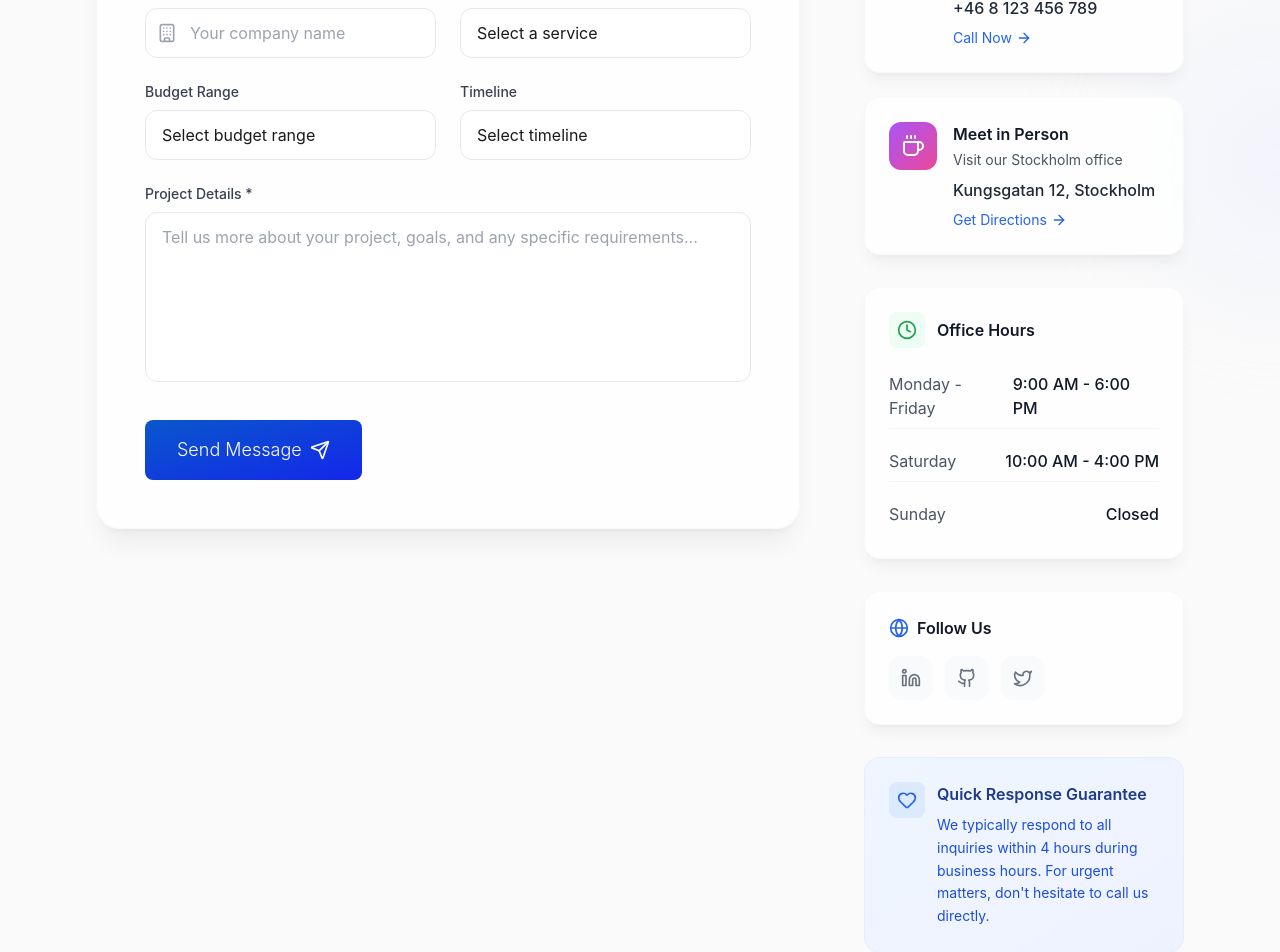
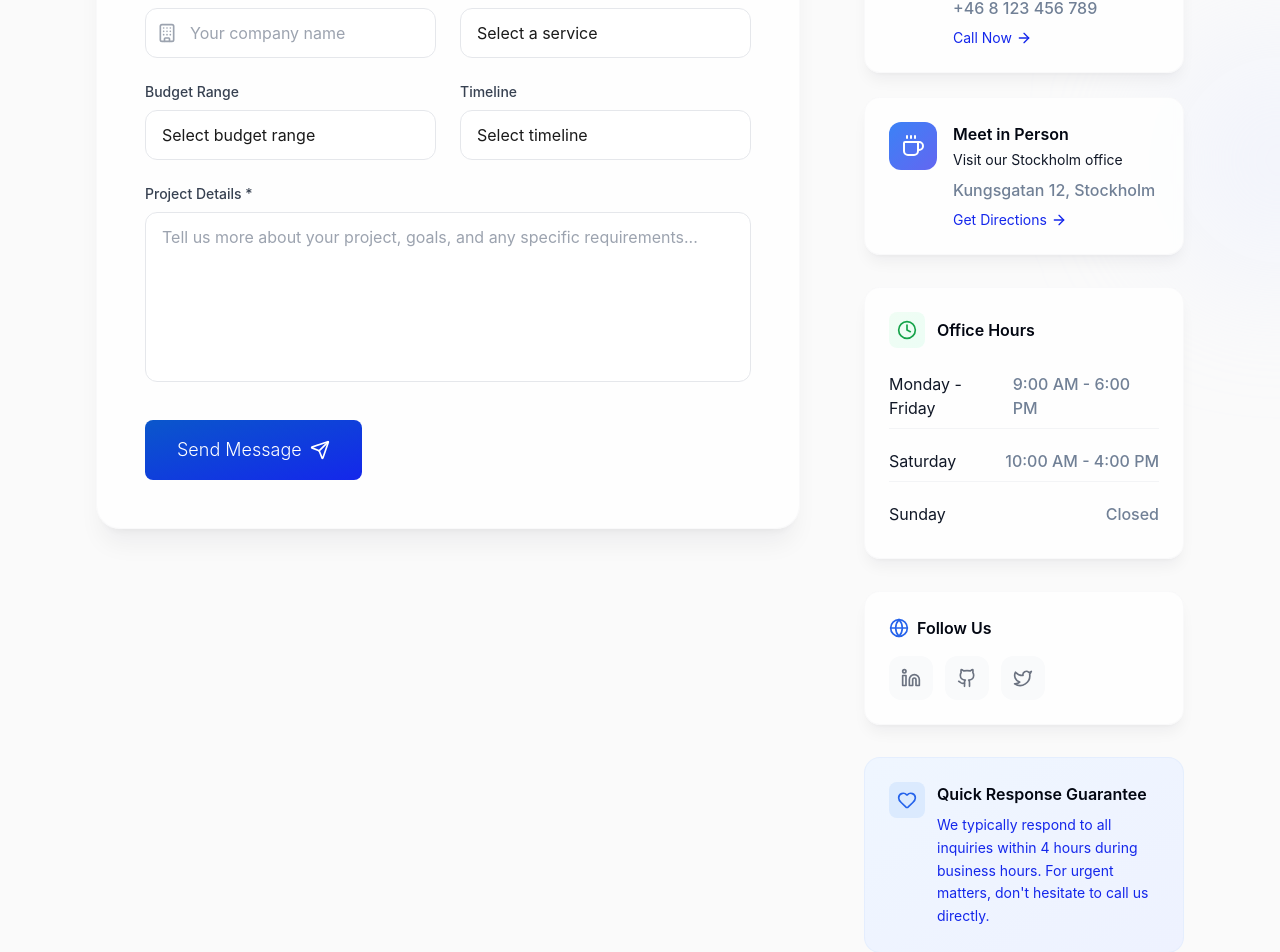
Before and after one commit to YaliZhang1/YL-website, a React (Vite) app: page /contact in a window 1280 px wide. Shown: the part 780-1732 px from the top of the page. Built offline with nearby package versions, Linux system fonts and the light colour scheme; the HTML template or start-up script is replaced by a standard one.

Commit message:
fix the style of Contact page

```diff
--- a/src/pages/Contact.tsx
+++ b/src/pages/Contact.tsx
@@ -93,7 +93,7 @@ export default function Contact() {
       description: "Speak directly with our team",
       contact: "+46 8 123 456 789",
       action: "Call Now",
-      color: "from-green-500 to-emerald-500",
+      color: "from-blue-500 to-indigo-500",
     },
     {
       icon: Coffee,
@@ -101,7 +101,7 @@ export default function Contact() {
       description: "Visit our Stockholm office",
       contact: "Kungsgatan 12, Stockholm",
       action: "Get Directions",
-      color: "from-purple-500 to-pink-500",
+      color: "from-blue-500 to-indigo-500",
     },
   ];
 
@@ -150,7 +150,7 @@ export default function Contact() {
                 </span>
                 Together
               </h1>
-              <p className="text-xl text-gray-600 max-w-3xl mx-auto leading-relaxed">
+              <p className="text-xl text-nordic-muted max-w-3xl mx-auto leading-relaxed">
                 Ready to transform your vision into reality? We'd love to hear
                 about your project and explore how we can help you achieve your
                 goals.
@@ -158,10 +158,10 @@ export default function Contact() {
             </div>
           </div>
 
-          {/* 主要内容区域 */}
+          {/* main content*/}
           <div className="container mx-auto px-8 md:px-16 lg:px-24 max-w-7xl pb-20">
             <div className="grid lg:grid-cols-3 gap-16">
-              {/* 左侧 - 联系表单 */}
+              {/* left - contact sheet */}
               <div className="lg:col-span-2">
                 <div className="bg-white/80 backdrop-blur-sm rounded-3xl border border-gray-100/50 p-8 md:p-12 shadow-xl shadow-gray-900/5">
                   <h2 className="text-2xl font-bold text-gray-900 mb-2">
@@ -378,7 +378,7 @@ export default function Contact() {
                     return (
                       <div
                         key={index}
-                        className="group bg-white/80 backdrop-blur-sm rounded-2xl border border-gray-100/50 p-6 shadow-lg shadow-gray-900/5 hover:shadow-xl hover:shadow-gray-900/10 transition-all duration-300 hover:-translate-y-1 cursor-pointer"
+                        className="group bg-white/80 dark:bg-white/40 backdrop-blur-sm rounded-2xl border border-gray-100/50 p-6 shadow-lg shadow-gray-900/5 hover:shadow-xl hover:shadow-gray-900/10 transition-all duration-300 hover:-translate-y-1 cursor-pointer"
                       >
                         <div className="flex items-start space-x-4">
                           <div
@@ -387,16 +387,16 @@ export default function Contact() {
                             <Icon className="w-6 h-6" />
                           </div>
                           <div className="flex-grow">
-                            <h3 className="font-semibold text-gray-900 mb-1">
+                            <h3 className="font-semibold text-text mb-1">
                               {method.title}
                             </h3>
-                            <p className="text-sm text-gray-600 mb-2">
+                            <p className="text-sm text-gray-900 mb-2">
                               {method.description}
                             </p>
-                            <p className="font-medium text-gray-800">
+                            <p className="font-medium text-textHover">
                               {method.contact}
                             </p>
-                            <div className="flex items-center mt-2 text-sm text-blue-600 group-hover:text-blue-700">
+                            <div className="flex items-center mt-2 text-sm text-secondary group-hover:text-blue-700">
                               <span>{method.action}</span>
                               <ArrowRight className="w-4 h-4 ml-1 group-hover:translate-x-1 transition-transform duration-300" />
                             </div>
@@ -407,13 +407,13 @@ export default function Contact() {
                   })}
                 </div>
 
-                {/* 办公时间 */}
-                <div className="bg-white/80 backdrop-blur-sm rounded-2xl border border-gray-100/50 p-6 shadow-lg shadow-gray-900/5">
+                {/* work time */}
+                <div className="bg-white/80 dark:bg-white/40 backdrop-blur-sm rounded-2xl border border-gray-100/50 p-6 shadow-lg shadow-gray-900/5">
                   <div className="flex items-center mb-4">
                     <div className="p-2 rounded-lg bg-gradient-to-br from-green-50 to-emerald-50 mr-3">
                       <Clock className="w-5 h-5 text-green-600" />
                     </div>
-                    <h3 className="font-semibold text-gray-900">
+                    <h3 className="font-semibold text-text">
                       Office Hours
                     </h3>
                   </div>
@@ -423,8 +423,8 @@ export default function Contact() {
                         key={index}
                         className="flex justify-between items-center py-2 border-b border-gray-100 last:border-b-0"
                       >
-                        <span className="text-gray-600">{schedule.day}</span>
-                        <span className="font-medium text-gray-900">
+                        <span className="text-gray-900">{schedule.day}</span>
+                        <span className="font-medium text-textHover">
                           {schedule.hours}
                         </span>
                       </div>
@@ -432,10 +432,10 @@ export default function Contact() {
                   </div>
                 </div>
 
-                {/* 社交媒体 */}
-                <div className="bg-white/80 backdrop-blur-sm rounded-2xl border border-gray-100/50 p-6 shadow-lg shadow-gray-900/5">
-                  <h3 className="font-semibold text-gray-900 mb-4 flex items-center">
-                    <Globe className="w-5 h-5 mr-2 text-blue-600" />
+
+                <div className="bg-white/80 dark:bg-white/40 backdrop-blur-sm rounded-2xl border border-gray-100/50 p-6 shadow-lg shadow-gray-900/5">
+                  <h3 className="font-semibold text-text mb-4 flex items-center">
+                    <Globe className="w-5 h-5 mr-2 text-blue-600 dark:text-blue-300" />
                     Follow Us
                   </h3>
                   <div className="flex space-x-3">
@@ -446,18 +446,18 @@ export default function Contact() {
                       },
                       {
                         icon: Github,
-                        color: "hover:bg-gray-50 hover:text-gray-800",
+                        color: "hover:bg-blue-50 hover:text-blue-600",
                       },
                       {
                         icon: Twitter,
-                        color: "hover:bg-blue-50 hover:text-blue-400",
+                        color: "hover:bg-blue-50 hover:text-blue-600",
                       },
                     ].map((social, index) => {
                       const Icon = social.icon;
                       return (
                         <div
                           key={index}
-                          className={`p-3 bg-gray-50 rounded-xl cursor-pointer transition-all duration-300 hover:shadow-lg hover:shadow-gray-200/50 hover:-translate-y-1 text-gray-500 ${social.color}`}
+                          className={`p-3 bg-gray-50  rounded-xl cursor-pointer transition-all duration-300 hover:shadow-lg hover:shadow-gray-200/50 hover:-translate-y-1 text-gray-500 ${social.color}`}
                         >
                           <Icon className="w-5 h-5" />
                         </div>
@@ -466,17 +466,16 @@ export default function Contact() {
                   </div>
                 </div>
 
-                {/* 快速响应承诺 */}
-                <div className="bg-gradient-to-br from-blue-50 to-indigo-50 rounded-2xl border border-blue-100/50 p-6">
+                <div className="bg-gradient-to-br from-blue-50 to-indigo-50 dark:from-blue-50 rounded-2xl border border-blue-100/50 p-6">
                   <div className="flex items-start space-x-3">
                     <div className="p-2 bg-blue-100 rounded-lg">
                       <Heart className="w-5 h-5 text-blue-600" />
                     </div>
                     <div>
-                      <h4 className="font-semibold text-blue-900 mb-2">
+                      <h4 className="font-semibold text-text  mb-2">
                         Quick Response Guarantee
                       </h4>
-                      <p className="text-blue-700 text-sm leading-relaxed">
+                      <p className="text-secondary text-sm leading-relaxed">
                         We typically respond to all inquiries within 4 hours
                         during business hours. For urgent matters, don't
                         hesitate to call us directly.
--- a/src/pages/OurServices.tsx
+++ b/src/pages/OurServices.tsx
@@ -1,6 +1,7 @@
 import Navbar from "@/components/navbar/Navbar";
 import Layout from "@/layouts/Layout";
 import { FooterSection } from "@/components/landing/FooterSection";
+import { CTA } from "@/components/CTA";
 
 import React, { useState, useEffect } from "react";
 import {
@@ -87,7 +88,7 @@ const services = [
   },
 ];
 
-// 动画服务卡片组件
+// Animation Service Card Component
 const ServiceCard: React.FC<{
   service: (typeof services)[0];
   index: number;
@@ -166,11 +167,7 @@ const ServiceCard: React.FC<{
           ))}
         </ul>
 
-        {/* CTA按钮 */}
-        <button className="btn-blue-big">
-          Learn More
-          <ArrowRight className="ml-2 w-4 h-4 transition-transform group-hover:translate-x-1" />
-        </button>
+
       </div>
 
       {/* 装饰性光效 */}
@@ -215,7 +212,7 @@ export default function OurServices() {
       <Layout>
         <Navbar />
         <main className="relative overflow-hidden pt-24">
-          {/* 背景装饰元素 */}
+          {/*Background decorative elements */}
           <FloatingDecoration
             delay={1000}
             position={{ top: "15%", left: "10%" }}
@@ -268,46 +265,7 @@ export default function OurServices() {
               ))}
             </div>
 
-            {/* 底部CTA区域 */}
-            <div className="text-center relative">
-              {/* 背景图片容器 */}
-              <div
-                className="relative overflow-hidden rounded-2xl"
-                style={{
-                  background: "var(--nordic-card-bg)",
-                  border: "2px solid rgba(109, 153, 219, 0.2)",
-                }}
-              >
-                {/* 背景图片 */}
-                <div className="absolute inset-0 opacity-20">
-                  <img
-                    src="https://images.unsplash.com/photo-1522071820081-009f0129c71c?w=1200&h=600&fit=crop&crop=center&auto=format&q=80"
-                    alt="Team collaboration"
-                    className="w-full h-full object-cover"
-                  />
-                  <div className="absolute inset-0 bg-gradient-to-t from-nordic-bg via-nordic-bg/50 to-transparent" />
-                </div>
 
-                {/* 内容 */}
-                <div className="relative z-10 p-12">
-                  <h2 className="text-3xl md:text-4xl font-light text-nordic-text mb-6">
-                    Ready to Start Your Project?
-                  </h2>
-                  <p className="text-xl text-nordic-muted mb-8 max-w-2xl mx-auto">
-                    Let's discuss how we can help bring your vision to life with
-                    our expertise and Nordic approach to technology.
-                  </p>
-                  <div className="flex flex-col sm:flex-row gap-4 justify-center">
-                    <button className="px-8 py-4 btn-blue-big">
-                      Start Your Project
-                    </button>
-                    <button className="px-8 py-4 rounded-lg border-2 border-nordic-primary text-nordic-primary hover:bg-nordic-primary hover:text-white transition-all duration-300 text-lg font-light backdrop-blur-sm bg-white/10">
-                      Schedule a Call
-                    </button>
-                  </div>
-                </div>
-              </div>
-            </div>
           </div>
 
           {/* 内联样式 */}
@@ -323,6 +281,7 @@ export default function OurServices() {
             }
           `}</style>
         </main>
+        <CTA />
         <FooterSection />
       </Layout>
     </div>
```
